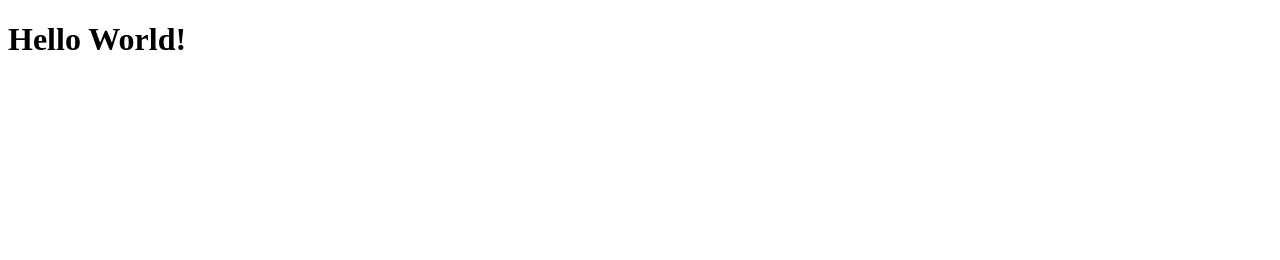
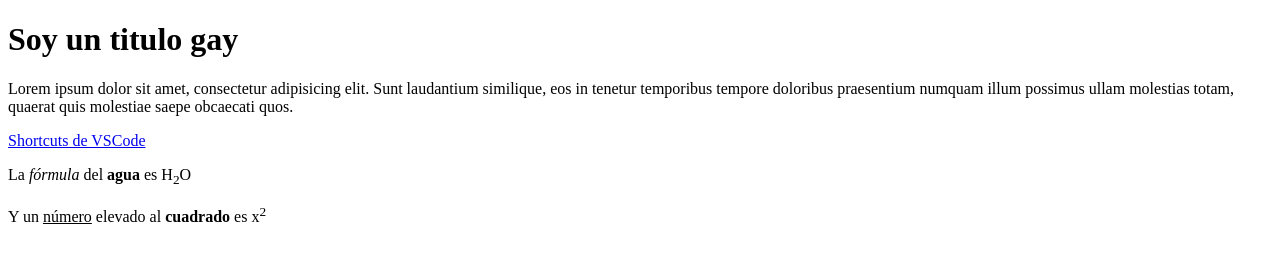
Before and after one commit to Jonas4899/miPrimerHtml, a plain HTML site: page index.html in a window 1280 px wide. Drawn offline with Linux system fonts and the light colour scheme.

```diff
--- a/index.html
+++ b/index.html
@@ -7,7 +7,22 @@
   </head>
   <body>
     <main>
-      <h1>Hello World!</h1>
+      <h1>Soy un titulo gay</h1>
+      <p>
+        Lorem ipsum dolor sit amet, consectetur adipisicing elit. Sunt
+        laudantium similique, eos in tenetur temporibus tempore doloribus
+        praesentium numquam illum possimus ullam molestias totam, quaerat quis
+        molestiae saepe obcaecati quos.
+      </p>
+      <a
+        href="https://code.visualstudio.com/shortcuts/keyboard-shortcuts-windows.pdf"
+        target="_blank"
+        >Shortcuts de VSCode</a
+      >
+      <p>La <em>fórmula</em> del <strong>agua</strong> es H<sub>2</sub>O</p>
+      <p>
+        Y un <u>número</u> elevado al <strong>cuadrado</strong> es x<sup>2</sup>
+      </p>
     </main>
   </body>
 </html>
```
Also changed, not shown: listas.html (added, +27 -0 lines), imagen_prueba.jpg (added).
